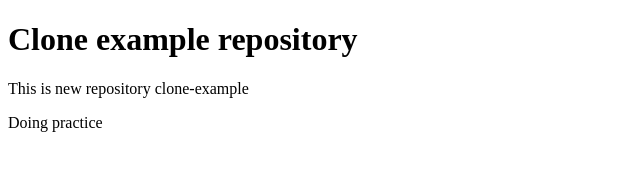
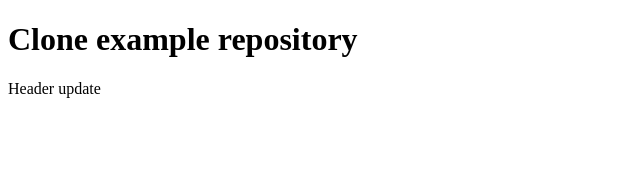
Before and after one commit to Puja-EDI/clone-example, a plain HTML site: page index.html in a window 1280 px wide. Shown: the whole page, without its empty margins (0-640 px from the left). Drawn offline with Linux system fonts and the light colour scheme.

Commit message:
Header update

```diff
--- a/index.html
+++ b/index.html
@@ -7,7 +7,6 @@
 </head>
 <body>
     <h1>Clone example repository</h1>
-    <p> This is new repository clone-example</p>
-    <p> Doing practice</p>
+    <p> Header update</p>
 </body>
 </html>
```
